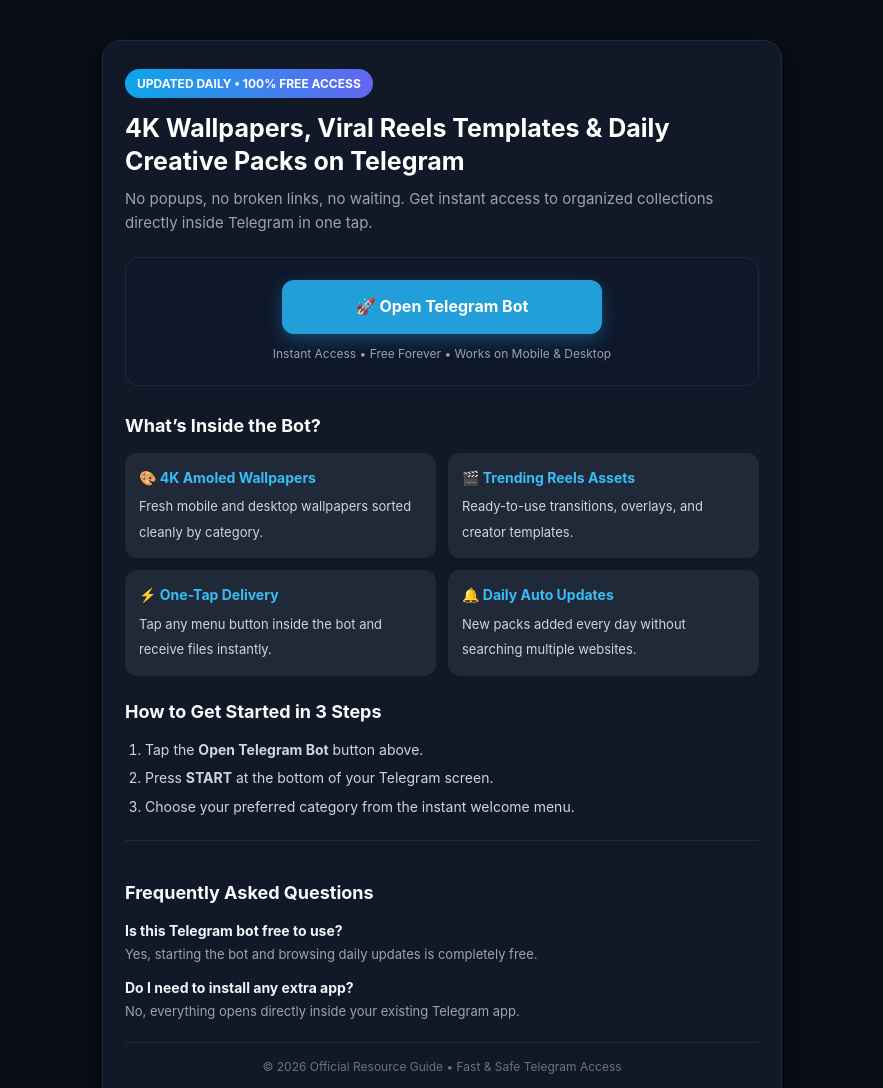
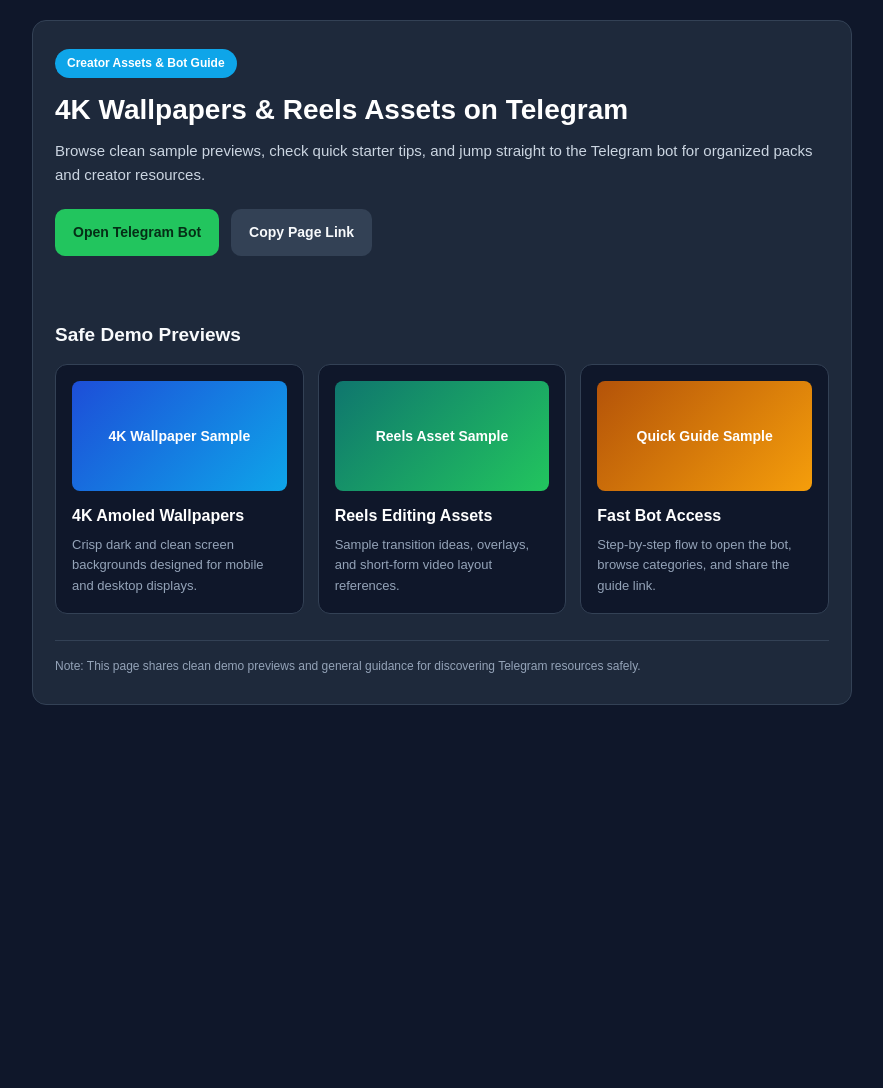
Before and after one commit to sarkarrahul68341-blip/daily-updates, a plain HTML site: page index.html in a window 1280 px wide. Shown: the top 1088 px of the page, without its empty margins (198-1081 px from the left). After the commit the page ends 800 px from the top, so only its background shows below. Drawn offline with Linux system fonts and the light colour scheme.

Commit message:
Revise HTML structure and update content

```diff
--- a/index.html
+++ b/index.html
@@ -3,211 +3,232 @@
 <head>
   <meta charset="UTF-8" />
   <meta name="viewport" content="width=device-width, initial-scale=1.0" />
-  <title>Free 4K Wallpapers, Viral Reels Templates & Daily Packs | Telegram Bot</title>
-  <meta name="description" content="Get instant access to free 4K wallpapers, trending Instagram Reels templates, editing presets, and daily creative packs directly on Telegram." />
-  <meta name="robots" content="index, follow" />
+  <meta name="google-site-verification" content="GJi0EvBTYP8FKhg6XLVV2fNzZMIV89zR1_AZlKt7bKY" />
+  <meta name="description" content="Explore 4K wallpapers, reels editing templates, and creator assets with quick Telegram bot access and safe demo previews." />
+  <title>4K Wallpapers & Reels Assets Guide on Telegram</title>
   <style>
     * {
       box-sizing: border-box;
       margin: 0;
       padding: 0;
-      font-family: -apple-system, BlinkMacSystemFont, "Segoe UI", Roboto, sans-serif;
+      font-family: Arial, Helvetica, sans-serif;
     }
+
     body {
-      background: #090d16;
-      color: #f1f5f9;
+      background-color: #0f172a;
+      color: #f8fafc;
       line-height: 1.6;
-      padding: 16px;
+      padding: 20px;
     }
+
     .container {
-      max-width: 680px;
-      margin: 24px auto;
-      background: #111827;
-      border: 1px solid #1f2937;
-      border-radius: 18px;
+      max-width: 820px;
+      margin: 0 auto;
+      background-color: #1e293b;
+      border: 1px solid #334155;
+      border-radius: 14px;
       padding: 28px 22px;
-      box-shadow: 0 12px 30px rgba(0, 0, 0, 0.45);
     }
+
     .badge {
       display: inline-block;
-      background: linear-gradient(90deg, #0ea5e9, #6366f1);
+      background-color: #0ea5e9;
       color: #ffffff;
       font-size: 12px;
-      font-weight: 700;
+      font-weight: bold;
       padding: 5px 12px;
       border-radius: 999px;
       margin-bottom: 14px;
     }
+
     h1 {
-      font-size: 25px;
-      line-height: 1.3;
-      margin-bottom: 10px;
+      font-size: 28px;
+      line-height: 1.25;
+      margin-bottom: 12px;
       color: #ffffff;
     }
+
     .subtitle {
-      color: #9ca3af;
+      color: #cbd5e1;
       font-size: 15px;
       margin-bottom: 22px;
     }
-    .cta-box {
-      background: #0f172a;
-      border: 1px solid #1e293b;
-      border-radius: 14px;
-      padding: 22px 18px;
-      text-align: center;
+
+    .btn-group {
+      display: flex;
+      flex-wrap: wrap;
+      gap: 12px;
+      margin-bottom: 28px;
+    }
+
+    .btn-primary,
+    .btn-secondary {
+      display: inline-block;
+      padding: 12px 18px;
+      border-radius: 10px;
+      font-size: 14px;
+      font-weight: bold;
+      text-decoration: none;
+      cursor: pointer;
+      border: none;
+    }
+
+    .btn-primary {
+      background-color: #22c55e;
+      color: #052e16;
+    }
+
+    .btn-secondary {
+      background-color: #334155;
+      color: #f8fafc;
+    }
+
+    .section-title {
+      font-size: 19px;
+      margin-bottom: 14px;
+      color: #f8fafc;
+    }
+
+    .grid {
+      display: grid;
+      grid-template-columns: repeat(auto-fit, minmax(220px, 1fr));
+      gap: 14px;
       margin-bottom: 26px;
     }
-    .cta-btn {
-      display: inline-block;
-      width: 100%;
-      max-width: 320px;
-      background: #229ed9;
+
+    .card {
+      background-color: #0f172a;
+      border: 1px solid #334155;
+      border-radius: 12px;
+      padding: 16px;
+    }
+
+    .demo-box {
+      height: 110px;
+      border-radius: 8px;
+      display: flex;
+      align-items: center;
+      justify-content: center;
+      font-weight: bold;
+      font-size: 14px;
+      margin-bottom: 12px;
+      background: linear-gradient(135deg, #1d4ed8, #0ea5e9);
       color: #ffffff;
-      text-decoration: none;
-      font-weight: 700;
+    }
+
+    .demo-box.alt {
+      background: linear-gradient(135deg, #0f766e, #22c55e);
+    }
+
+    .demo-box.warm {
+      background: linear-gradient(135deg, #b45309, #f59e0b);
+    }
+
+    .card h3 {
       font-size: 16px;
-      padding: 14px 20px;
-      border-radius: 12px;
-      box-shadow: 0 6px 18px rgba(34, 158, 217, 0.35);
-      transition: background 0.2s ease, transform 0.15s ease;
+      margin-bottom: 6px;
+      color: #ffffff;
     }
-    .cta-btn:hover {
-      background: #1b8cc2;
-      transform: translateY(-1px);
+
+    .card p {
+      font-size: 13px;
+      color: #94a3b8;
     }
-    .mini-note {
+
+    .status-msg {
+      font-size: 13px;
+      color: #4ade80;
+      min-height: 20px;
+      margin-bottom: 16px;
+    }
+
+    footer {
+      border-top: 1px solid #334155;
+      padding-top: 16px;
       font-size: 12px;
       color: #94a3b8;
-      margin-top: 10px;
-    }
-    h2 {
-      font-size: 18px;
-      color: #f8fafc;
-      margin: 22px 0 12px;
-    }
-    .grid {
-      display: grid;
-      grid-template-columns: 1fr 1fr;
-      gap: 12px;
-      margin-bottom: 22px;
-    }
-    .feature-card {
-      background: #1f2937;
-      padding: 14px;
-      border-radius: 12px;
-    }
-    .feature-card strong {
-      display: block;
-      color: #38bdf8;
-      font-size: 14px;
-      margin-bottom: 4px;
-    }
-    .feature-card span {
-      font-size: 13px;
-      color: #d1d5db;
-    }
-    ol {
-      padding-left: 20px;
-      color: #d1d5db;
-      font-size: 14px;
-      margin-bottom: 22px;
-    }
-    ol li {
-      margin-bottom: 6px;
-    }
-    .faq {
-      border-top: 1px solid #1f2937;
-      padding-top: 16px;
-      margin-top: 20px;
-    }
-    .faq-item {
-      margin-bottom: 12px;
-    }
-    .faq-item strong {
-      display: block;
-      font-size: 14px;
-      color: #f1f5f9;
-    }
-    .faq-item p {
-      font-size: 13px;
-      color: #9ca3af;
-      margin-top: 2px;
-    }
-    footer {
-      text-align: center;
-      font-size: 12px;
-      color: #6b7280;
-      border-top: 1px solid #1f2937;
-      padding-top: 14px;
-      margin-top: 20px;
-    }
-    @media (max-width: 500px) {
-      .grid {
-        grid-template-columns: 1fr;
-      }
-      h1 {
-        font-size: 22px;
-      }
     }
   </style>
 </head>
 <body>
-  <div class="container">
-    <span class="badge">UPDATED DAILY • 100% FREE ACCESS</span>
-    <h1>4K Wallpapers, Viral Reels Templates & Daily Creative Packs on Telegram</h1>
+  <main class="container">
+    <span class="badge">Creator Assets &amp; Bot Guide</span>
+    <h1>4K Wallpapers &amp; Reels Assets on Telegram</h1>
     <p class="subtitle">
-      No popups, no broken links, no waiting. Get instant access to organized collections directly inside Telegram in one tap.
+      Browse clean sample previews, check quick starter tips, and jump straight to the Telegram bot for organized packs and creator resources.
     </p>
 
-    <div class="cta-box">
-      <a class="cta-btn" href="https://t.me/YOUR_BOT_USERNAME?start=google_organic" target="_blank" rel="noopener">
-        🚀 Open Telegram Bot
+    <div class="btn-group">
+      <!-- Apna real Telegram bot username yahan daalein -->
+      <a class="btn-primary" href="https://t.me/YourBotUsername" target="_blank" rel="noopener noreferrer">
+        Open Telegram Bot
       </a>
-      <div class="mini-note">Instant Access • Free Forever • Works on Mobile & Desktop</div>
+      <button class="btn-secondary" type="button" onclick="copyPageLink()">
+        Copy Page Link
+      </button>
     </div>
 
-    <h2>What’s Inside the Bot?</h2>
+    <p id="statusMsg" class="status-msg"></p>
+
+    <h2 class="section-title">Safe Demo Previews</h2>
     <div class="grid">
-      <div class="feature-card">
-        <strong>🎨 4K Amoled Wallpapers</strong>
-        <span>Fresh mobile and desktop wallpapers sorted cleanly by category.</span>
-      </div>
-      <div class="feature-card">
-        <strong>🎬 Trending Reels Assets</strong>
-        <span>Ready-to-use transitions, overlays, and creator templates.</span>
-      </div>
-      <div class="feature-card">
-        <strong>⚡ One-Tap Delivery</strong>
-        <span>Tap any menu button inside the bot and receive files instantly.</span>
-      </div>
-      <div class="feature-card">
-        <strong>🔔 Daily Auto Updates</strong>
-        <span>New packs added every day without searching multiple websites.</span>
-      </div>
-    </div>
+      <article class="card">
+        <div class="demo-box" role="img" aria-label="4K Amoled Wallpaper Demo Preview">
+          4K Wallpaper Sample
+        </div>
+        <h3>4K Amoled Wallpapers</h3>
+        <p>Crisp dark and clean screen backgrounds designed for mobile and desktop displays.</p>
+      </article>
 
-    <h2>How to Get Started in 3 Steps</h2>
-    <ol>
-      <li>Tap the <strong>Open Telegram Bot</strong> button above.</li>
-      <li>Press <strong>START</strong> at the bottom of your Telegram screen.</li>
-      <li>Choose your preferred category from the instant welcome menu.</li>
-    </ol>
+      <article class="card">
+        <div class="demo-box alt" role="img" aria-label="Reels Editing Transitions Demo Preview">
+          Reels Asset Sample
+        </div>
+        <h3>Reels Editing Assets</h3>
+        <p>Sample transition ideas, overlays, and short-form video layout references.</p>
+      </article>
 
-    <div class="faq">
-      <h2>Frequently Asked Questions</h2>
-      <div class="faq-item">
-        <strong>Is this Telegram bot free to use?</strong>
-        <p>Yes, starting the bot and browsing daily updates is completely free.</p>
-      </div>
-      <div class="faq-item">
-        <strong>Do I need to install any extra app?</strong>
-        <p>No, everything opens directly inside your existing Telegram app.</p>
-      </div>
+      <article class="card">
+        <div class="demo-box warm" role="img" aria-label="Creator Workflow Guide Demo Preview">
+          Quick Guide Sample
+        </div>
+        <h3>Fast Bot Access</h3>
+        <p>Step-by-step flow to open the bot, browse categories, and share the guide link.</p>
+      </article>
     </div>
 
     <footer>
-      © 2026 Official Resource Guide • Fast & Safe Telegram Access
+      <p>
+        Note: This page shares clean demo previews and general guidance for discovering Telegram resources safely.
+      </p>
     </footer>
-  </div>
+  </main>
+
+  <script>
+    function copyPageLink() {
+      const url = window.location.href;
+      const msgEl = document.getElementById("statusMsg");
+
+      if (navigator.clipboard && navigator.clipboard.writeText) {
+        navigator.clipboard.writeText(url).then(() => {
+          msgEl.textContent = "Page link copied!";
+        }).catch(() => {
+          fallbackCopy(url, msgEl);
+        });
+      } else {
+        fallbackCopy(url, msgEl);
+      }
+    }
+
+    function fallbackCopy(text, msgEl) {
+      const tempInput = document.createElement("input");
+      tempInput.value = text;
+      document.body.appendChild(tempInput);
+      tempInput.select();
+      document.execCommand("copy");
+      document.body.removeChild(tempInput);
+      msgEl.textContent = "Page link copied!";
+    }
+  </script>
 </body>
-  </html>
+</html>
```
